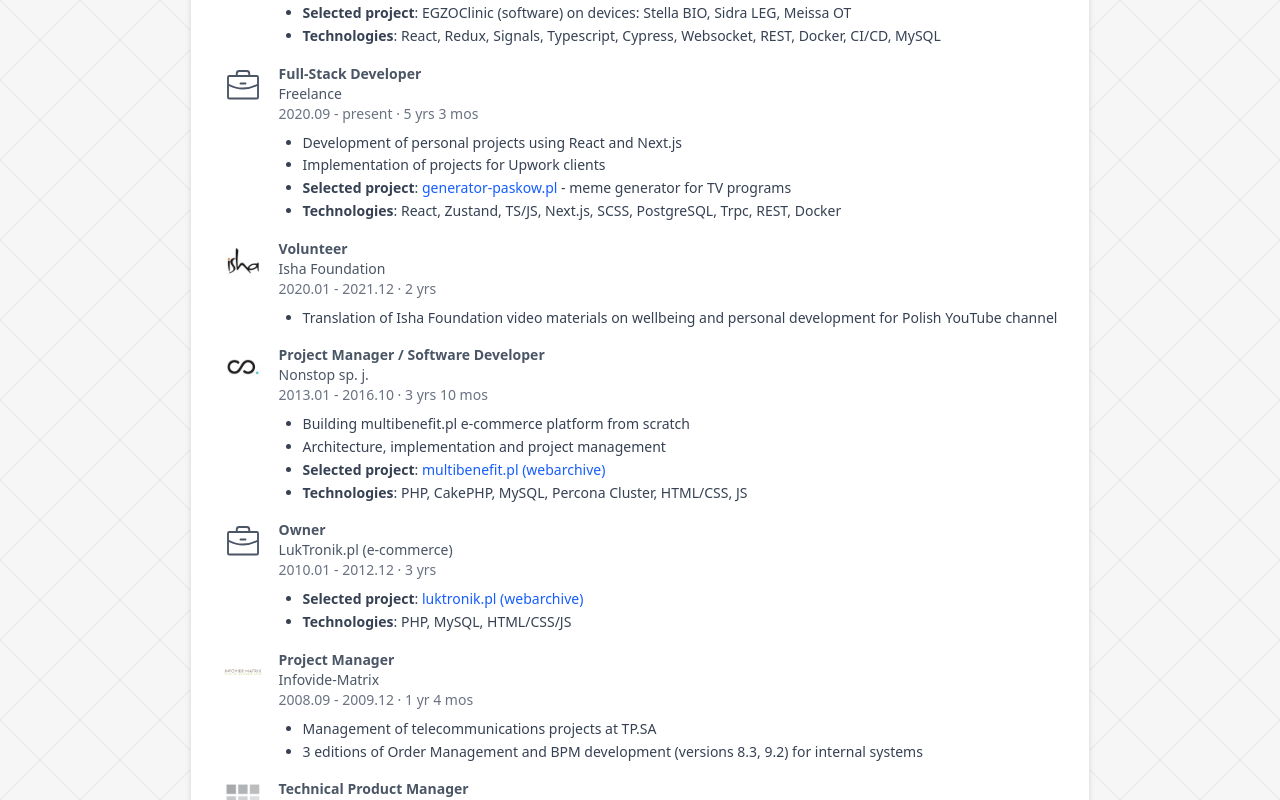
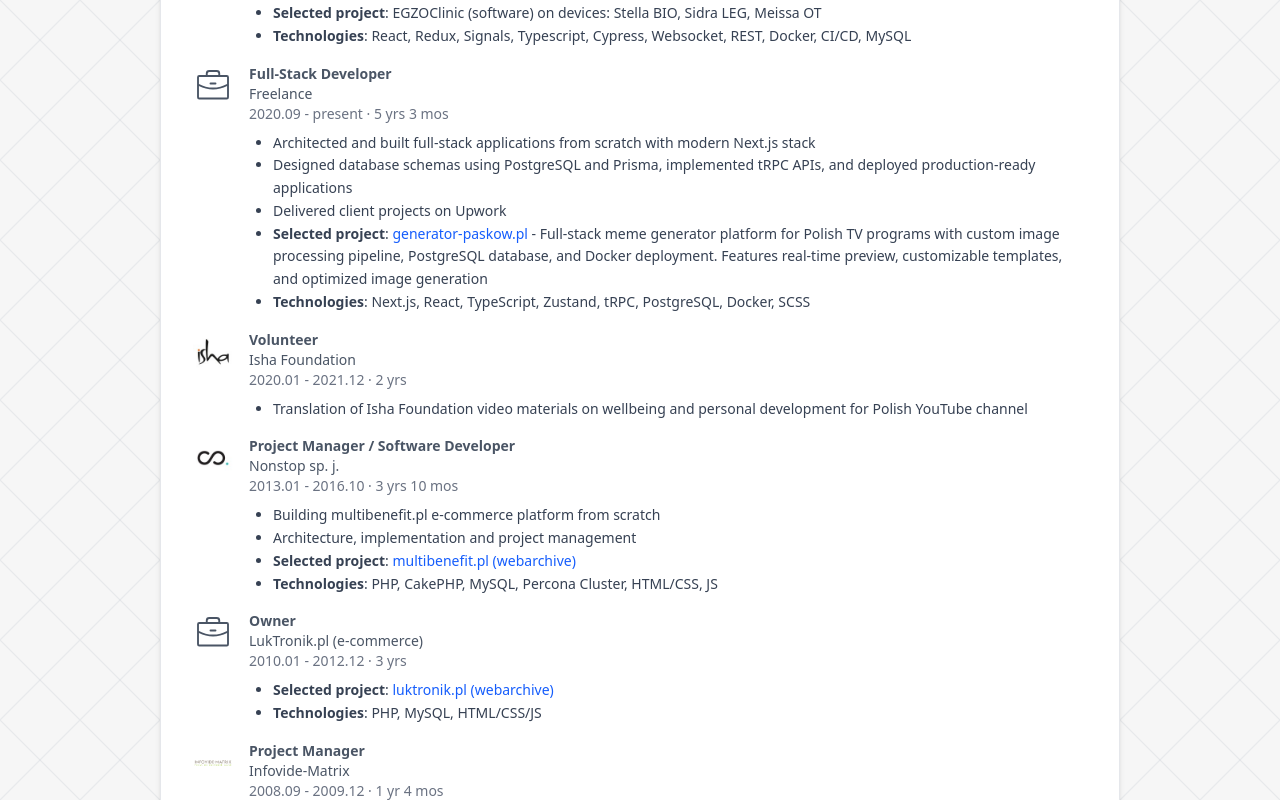
Before and after one commit to rlukawski/personal-website, a React (Vite) app: page / in a window 1280 px wide. Shown: the part 960-1760 px from the top of the page. Built offline with nearby package versions, Linux system fonts and the light colour scheme.

Commit message:
Improve freelance section

```diff
--- a/src/components/Experience.tsx
+++ b/src/components/Experience.tsx
@@ -93,7 +93,7 @@ const getExperienceData = (): ExperienceItem[] => [
     titleKey: "experience.exp1.title",
     company: "Freelance",
     customIcon: PiBriefcaseLight,
-    descriptionKeys: ["experience.exp1.desc0", "experience.exp1.desc1"],
+    descriptionKeys: ["experience.exp1.desc0", "experience.exp1.desc1", "experience.exp1.desc2"],
     projectComponent: (t) => (
       <>
         <a
@@ -108,7 +108,7 @@ const getExperienceData = (): ExperienceItem[] => [
       </>
     ),
     technologies:
-      "React, Zustand, TS/JS, Next.js, SCSS, PostgreSQL, Trpc, REST, Docker",
+      "Next.js, React, TypeScript, Zustand, tRPC, PostgreSQL, Docker, SCSS",
   },
   {
     startDate: "2020.01",
--- a/src/locales/en.json
+++ b/src/locales/en.json
@@ -37,9 +37,10 @@
     },
     "exp1": {
       "title": "Full-Stack Developer",
-      "desc0": "Development of personal projects using React and Next.js",
-      "desc1": "Implementation of projects for Upwork clients",
-      "project": "- meme generator for TV programs"
+      "desc0": "Architected and built full-stack applications from scratch with modern Next.js stack",
+      "desc1": "Designed database schemas using PostgreSQL and Prisma, implemented tRPC APIs, and deployed production-ready applications",
+      "desc2": "Delivered client projects on Upwork",
+      "project": "- Full-stack meme generator platform for Polish TV programs with custom image processing pipeline, PostgreSQL database, and Docker deployment. Features real-time preview, customizable templates, and optimized image generation"
     },
     "exp2": {
       "title": "Volunteer",
--- a/src/locales/pl.json
+++ b/src/locales/pl.json
@@ -38,9 +38,10 @@
     },
     "exp1": {
       "title": "Programista Full-Stack",
-      "desc0": "Rozwój projektów własnych z wykorzystaniem React i Next.js",
-      "desc1": "Realizacja projektów dla klientów Upwork",
-      "project": "- generator memów dla programów telewizyjnych"
+      "desc0": "Zaprojektowanie i zbudowanie aplikacji full-stack od podstaw z wykorzystaniem nowoczesnego stosu Next.js",
+      "desc1": "Projektowanie schematów baz danych z wykorzystaniem PostgresSQL i Prisma, implementacja API tRPC i wdrażanie aplikacji produkcyjnych",
+      "desc2": "Realizacja projektów dla klientów Upwork",
+      "project": "- Platforma do generowania memów dla polskich programów TV z własnym pipelinenem przetwarzania obrazów, bazą danych PostgreSQL i wdrożeniem w Dockerze. Funkcje obejmują podgląd w czasie rzeczywistym, konfigurowalne szablony i zoptymalizowane generowanie obrazów"
     },
     "exp2": {
       "title": "Wolontariusz",
```
